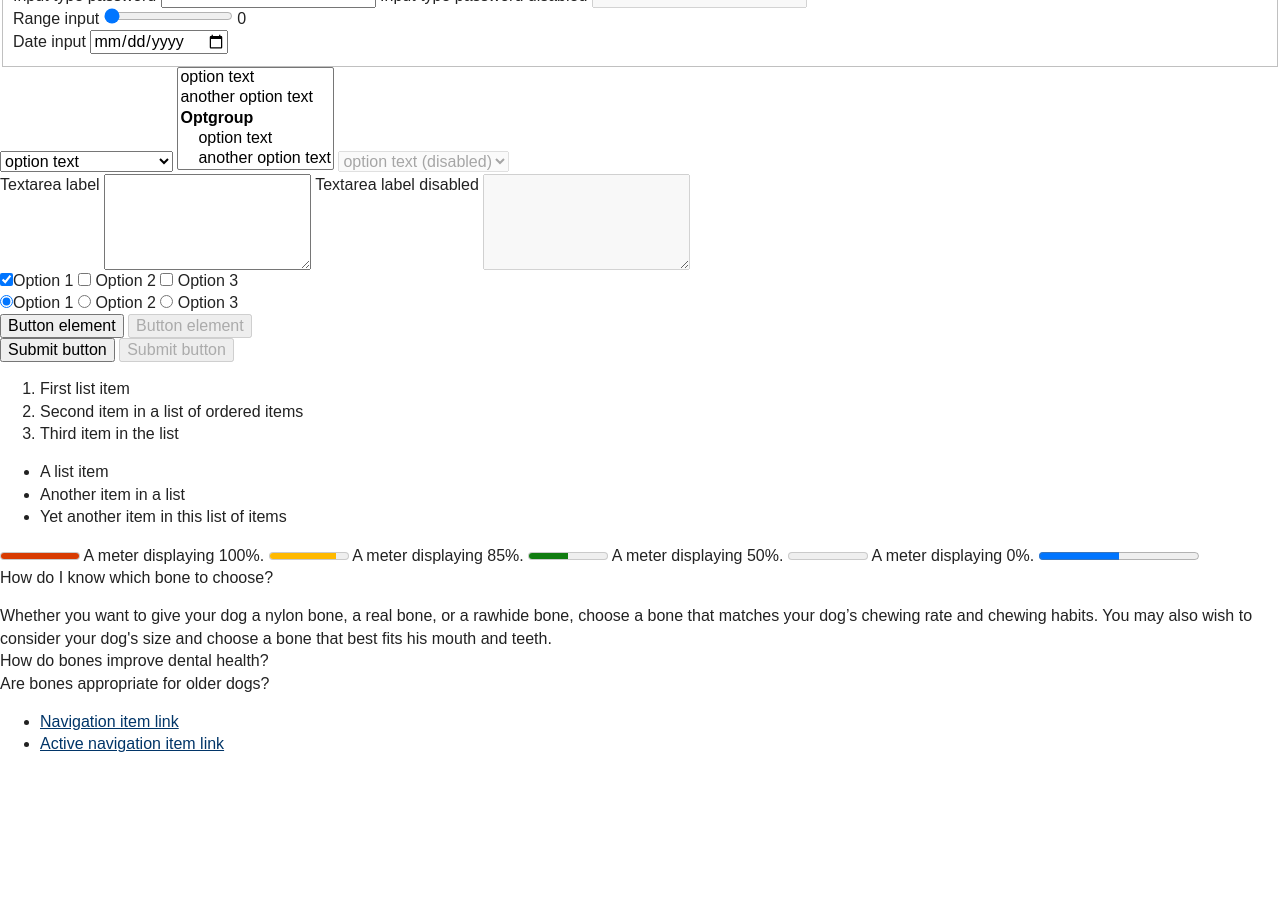
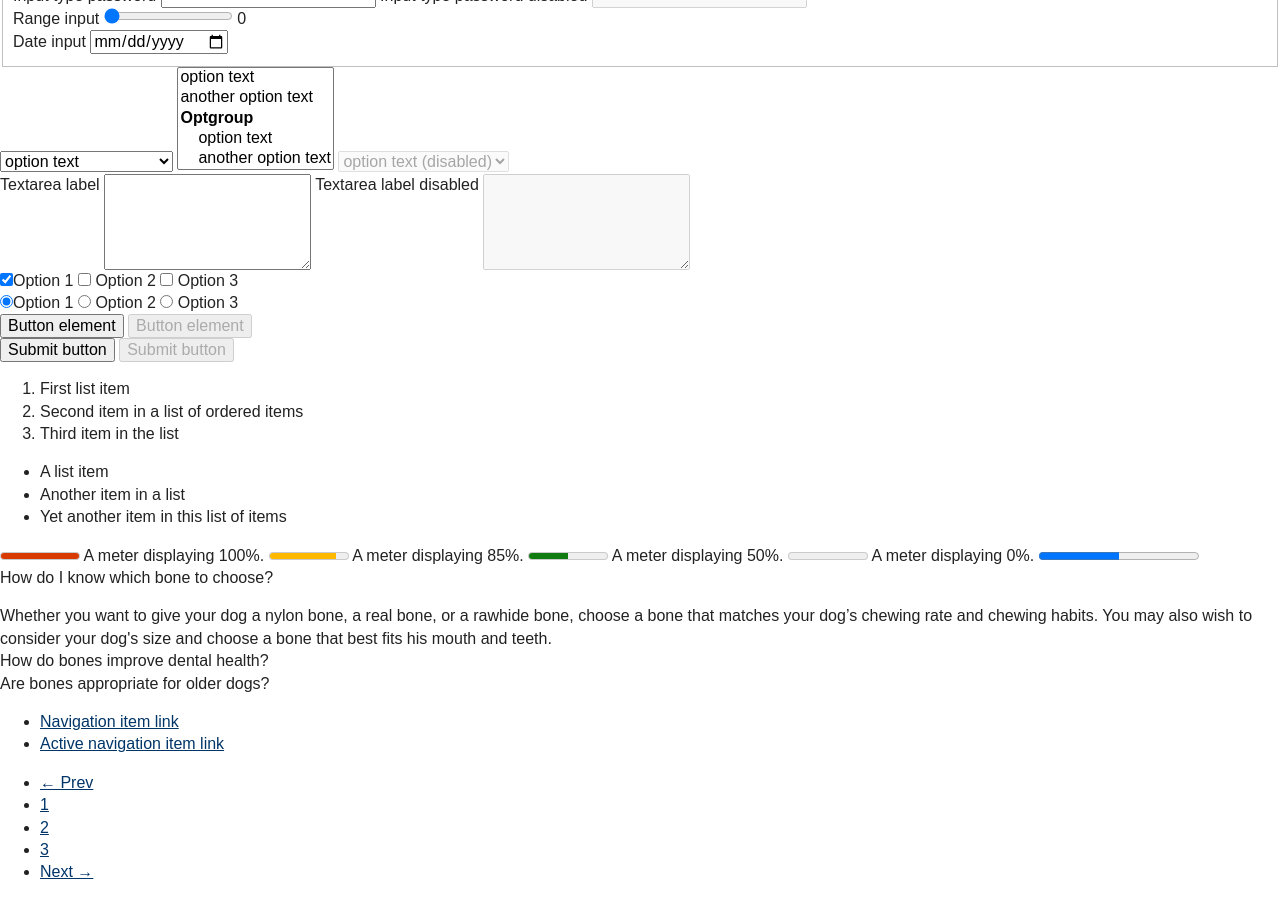
Before and after one commit to SteveBarnett/Front-end-Style-Guide, a Jekyll site: the page built from index.html, in a window 1280 px wide and 900 px high, scrolled down 2523 px. Built offline with Jekyll 4.4.1, drawn with Linux system fonts in a browser that asks for light colours; Markdown is read by kramdown in place of the engine named in the settings; before the commit the page ends 3295 px from its top, so only the background shows below that.

Commit message:
Added pagination

```diff
--- a/_includes/navigation.html
+++ b/_includes/navigation.html
@@ -8,6 +8,15 @@
 Add styles of nav here.
 * vertical-nav
 * tabbed-nav
-* pagination
 * breadcrumb-nav
 -->
+
+<nav class="pagination">
+  <ul>
+    <li class="page-prev"><a href="#">&larr; Prev</a></li>
+    <li><a href="#">1</a></li>
+    <li><a href="#">2</a></li>
+    <li><a href="#">3</a></li>
+    <li class="page-next"><a href="#">Next &rarr;</a></li>
+  </ul>
+</nav>
```
